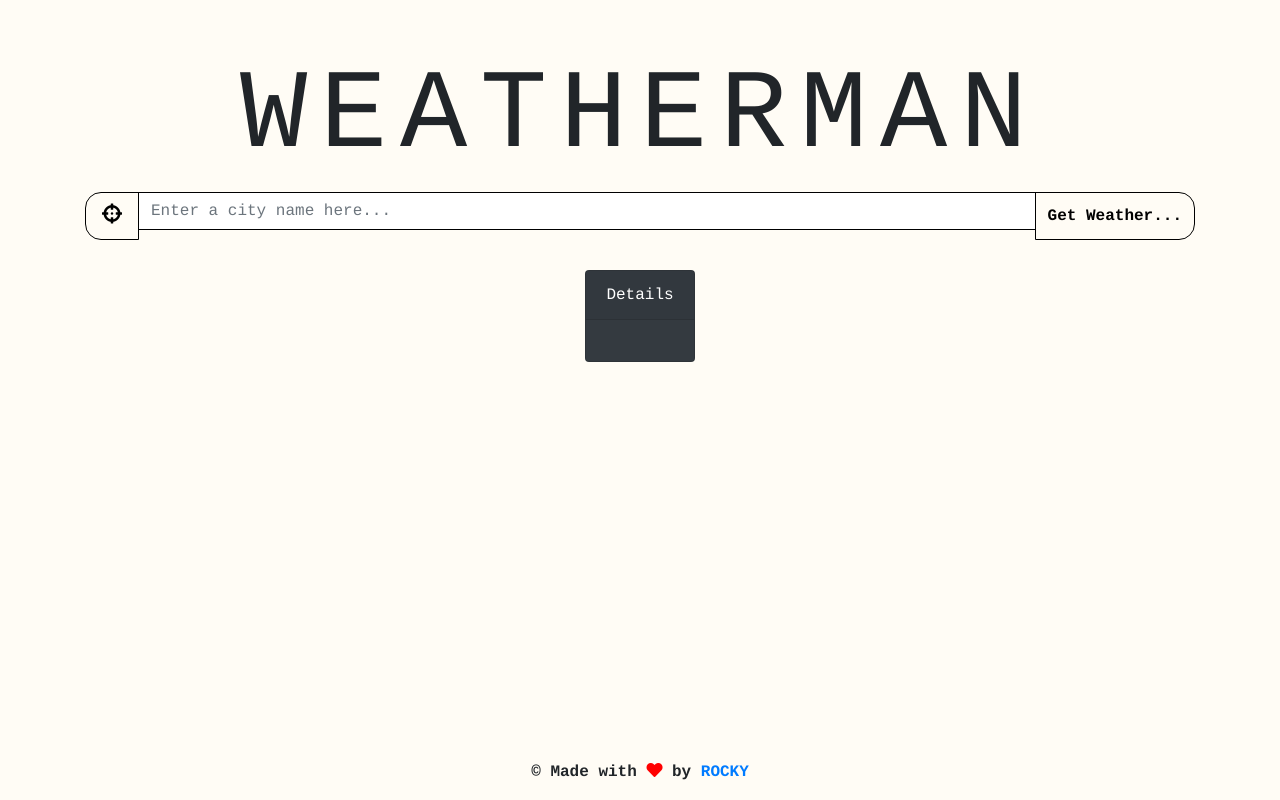
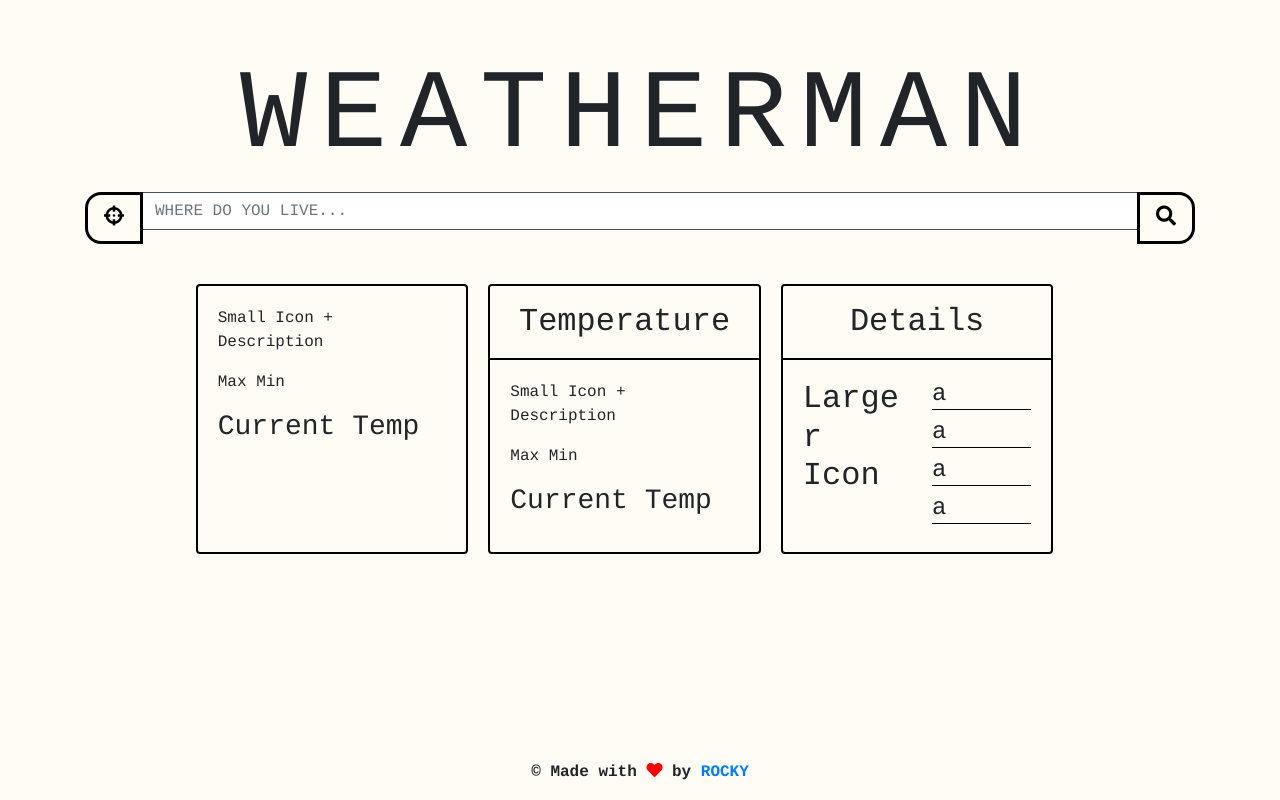
Before and after one commit to itsRockyy/Weatherman, a plain HTML site: page index.html in a window 1280 px wide. Drawn offline with nearby package versions, Linux system fonts and the light colour scheme; some icons are missing.

Commit message:
More UI changes & template output

```diff
--- a/assets/css/style.css
+++ b/assets/css/style.css
@@ -11,18 +11,33 @@ body {
     letter-spacing: 1.5rem;
     text-align: center;
   }
+
+  .card {
+    width: 30% !important;
+  }
 }
 
 .wi-day-sunny {
   color: orange;
-  font-size: 4rem;
+  font-size: 6rem;
 }
 
 form {
   margin-bottom: 30px;
 }
 #searchParam {
-  border: black solid 1px;
+  /* border: black solid 2px; */
+  border-color: black;
+  border-top: solid 1px;
+  border-bottom: solid 1px;
+  text-transform: uppercase;
+}
+
+#searchParam:hover {
+  border-top: solid 2px black;
+  border-bottom: solid 2px black;
+  border-left: 0px;
+  border-right: 0px;
 }
 
 h1 {
@@ -34,13 +49,13 @@ h1 {
 #locate {
   border-top-left-radius: 1rem;
   border-bottom-left-radius: 1rem;
-  border: black solid 1px;
+  border: black solid 3px;
 }
 
 #search {
   border-top-right-radius: 1rem;
   border-bottom-right-radius: 1rem;
-  border: black solid 1px;
+  border: black solid 3px;
 }
 
 .container {
@@ -54,13 +69,37 @@ h1 {
   color: black;
 }
 
-.box1 .box2 {
+.btn-outline-secondary:hover {
+  width: 100px;
+  background-color: burlywood;
+  color: black;
+}
+
+.box1,
+.box2,
+.box3 {
   flex: 1;
 }
 
-.box3 {
-  flex: 1;
-  margin: 20px;
+.card {
+  background-color: #fffcf5;
+  border: black 2px solid;
+  margin: 10px;
+  width: 100%;
+}
+
+h4 {
+  border-bottom: black solid 1px;
+}
+
+.card-header {
+  font-size: 2em;
+  text-align: center;
+}
+
+.card-header {
+  background-color: #fffcf5;
+  border-bottom: black 2px solid;
 }
 
 /*
--- a/index.html
+++ b/index.html
@@ -19,7 +19,7 @@
 
 <body>
     <div class="container">
-        <h1 class="animated slideInDown box1">WEATHERMAN
+        <h1 class="animated slideInDown box1"> WEATHERMAN
         </h1>
         <form class="input-group box2" onsubmit="event.preventDefault()">
             <div class="input-group-prepend">
@@ -27,25 +27,52 @@
                     <i class="fas fa-crosshairs"></i>
                 </button>
             </div>
-            <input type="text" class="form-control" id="searchParam" placeholder="Enter a city name here..." aria-label="" aria-describedby="basic-addon1">
+            <input type="text" class="form-control" id="searchParam" placeholder="Where do you live..." aria-label="" aria-describedby="basic-addon1">
             <div class="input-group-append">
-                <button class="btn btn-outline-secondary" id="search" type="submit" data-toggle="tooltip" data-placement="bottom" title="Lets Call the Weatherman">
-                    <strong>Get Weather...</strong>
+                <button class="btn btn-lg btn-outline-secondary" id="search" type="submit" data-toggle="tooltip" data-placement="bottom"
+                    title="Lets Call the Weatherman">
+                    <strong>
+                        <i class="fas fa-search"></i>
+                    </strong>
                 </button>
             </div>
         </form>
 
-        <div class="card text-white bg-dark mb-3" style="max-width: 50rem">
-            <div class="card-header" id="titleText">Details</div>
-            <div class="card-body row">
-                <div class="col-md-4" id="icon"></div>
-                <div class="col-md-4" id="icon2"></div>
-                <div class="col-md-4">
-                    <p class="card-text" id="descText"></p>
+        <div class="box3">
+            <div class="row">
+                <div class="card mb-3" id="cityDetails">
+                    <div class="card-body">
+                        <p class="card-text" id="descText">Small Icon + Description</p>
+                        <p>Max Min</p>
+                        <h3>Current Temp</h3>
+                    </div>
+                </div>
+                <div class="card mb-3" id="card2">
+                    <div class="card-header" id="titleText">Temperature</div>
+                    <div class="card-body">
+                        <p class="card-text" id="descText">Small Icon + Description</p>
+                        <p>Max Min</p>
+                        <h3>Current Temp</h3>
+                    </div>
+                </div>
+                <div class="card mb-3" id="card1">
+                    <div class="card-header" id="titleText">Details</div>
+                    <div class="card-body row">
+                        <div class="col-md-6" id="icon">
+                            <h2>Larger Icon</h2>
+                        </div>
+                        <div class="col-md-6">
+                            <h4>a</h4>
+                            <h4>a</h4>
+                            <h4>a</h4>
+                            <h4>a</h4>
+                        </div>
+                    </div>
                 </div>
             </div>
         </div>
     </div>
+
     <footer>
         <span class="copyright ">
             <strong>&copy; Made with
@@ -54,6 +81,8 @@
             </strong>
         </span>
     </footer>
+
+
     <script src="https://code.jquery.com/jquery-3.3.1.slim.min.js " integrity="sha384-q8i/X+965DzO0rT7abK41JStQIAqVgRVzpbzo5smXKp4YfRvH+8abtTE1Pi6jizo "
         crossorigin="anonymous "></script>
     <script src="https://cdnjs.cloudflare.com/ajax/libs/popper.js/1.14.0/umd/popper.min.js " integrity="sha384-cs/chFZiN24E4KMATLdqdvsezGxaGsi4hLGOzlXwp5UZB1LY//20VyM2taTB4QvJ "
@@ -62,7 +91,6 @@
         crossorigin="anonymous "></script>
     </script>
     <script src="assets/js/main.js "></script>
-
 </body>
 
 </html>
```
